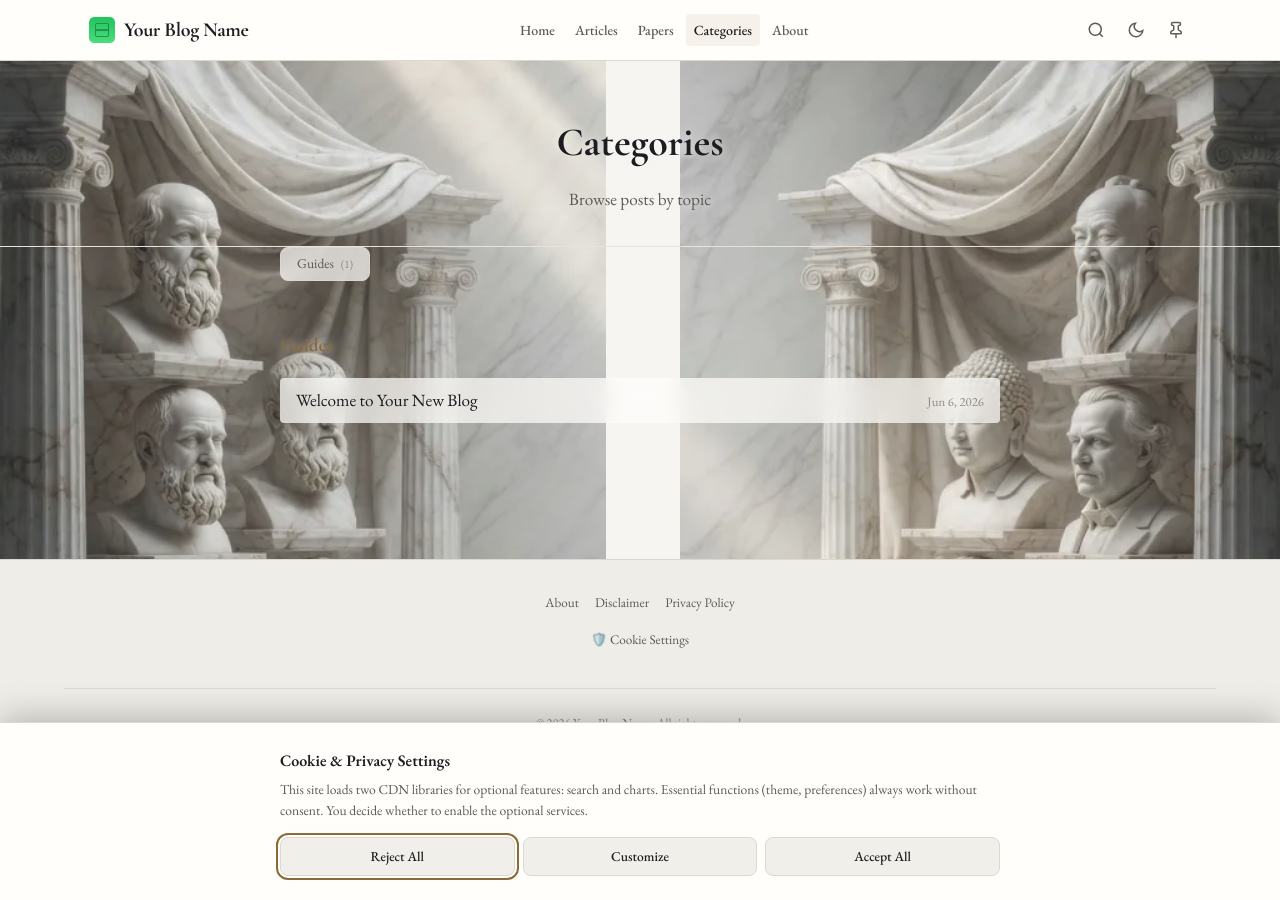
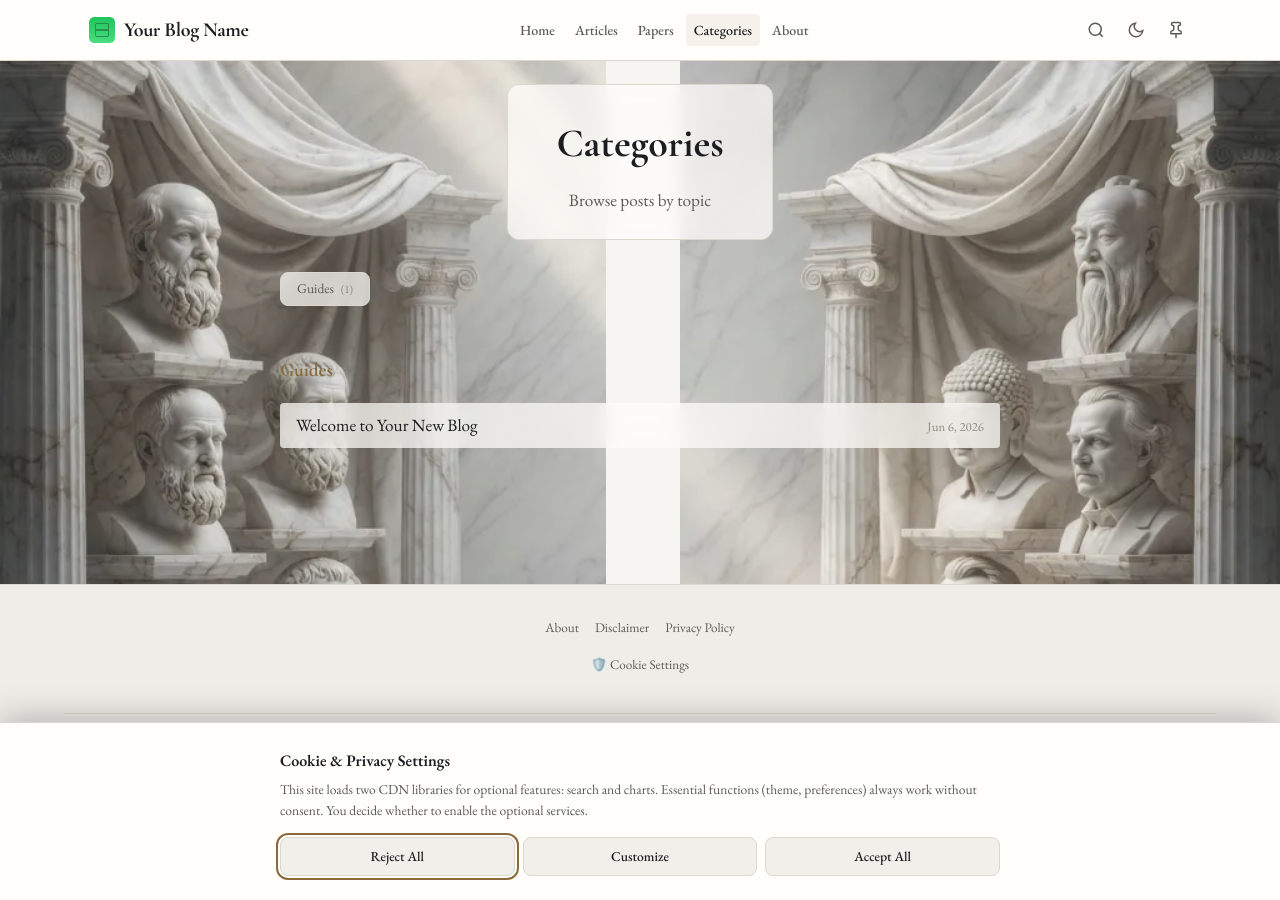
Before and after one commit to Ranzlappen/UdoBroering, a Jekyll site: the page built from pages/categories.html, in a window 1280 px wide. Built offline with Jekyll 4.4.1, drawn with Linux system fonts in a browser that asks for light colours.

Commit message:
Frosted title panel + remove the hairline under page titles
- Page title now gets its own frosted-glass panel over the backdrop
  (page-header on Papers/Categories/Tags as a centered fit-content
  panel; section-title on Articles/Projects as a frosted pill),
  matching the cards. Replaces the old text-shadow halo.
- Delete the horizontal hairline rule under page titles
  (.page-header border-bottom) across all pages.
- (Middle marble body::before was already removed last commit; fresh
  CSS clears any cached copy.)
- sw CACHE_VERSION v8 -> v9.

https://claude.ai/code/session_01BBHFbTAEDBSxdvGGpZ11vy

```diff
--- a/assets/css/style.css
+++ b/assets/css/style.css
@@ -2854,9 +2854,6 @@ h1, h2, h3, h4, h5, h6,
   color: var(--c-text-muted);
 }
 
-/* Page/post titles: a hairline bronze rule beneath, like a chapter head. */
-.page-header { border-bottom: 1px solid var(--c-border-light); }
-
 /* Category / status chips read as small-caps labels, not pills. */
 .post-header__category, .post-card__category {
   font-family: var(--f-body);
@@ -2951,19 +2948,29 @@ body.has-overview-backdrop::after {
 }
 [data-theme="light"] body.has-overview-backdrop::after { opacity: 0.9; }
 
-/* Page headers / section titles float over the backdrop — give them a
-   soft halo so they stay crisp. (Lists/cards sit on opaque surfaces.) */
-body.has-overview-backdrop .page-header h1,
-body.has-overview-backdrop .page-header p,
-body.has-overview-backdrop .section-title,
-body.has-overview-backdrop .taxonomy-section h2 {
-  text-shadow: 0 1px 16px rgba(0,0,0,0.6), 0 1px 3px rgba(0,0,0,0.55);
-}
-[data-theme="light"] body.has-overview-backdrop .page-header h1,
-[data-theme="light"] body.has-overview-backdrop .page-header p,
-[data-theme="light"] body.has-overview-backdrop .section-title,
-[data-theme="light"] body.has-overview-backdrop .taxonomy-section h2 {
-  text-shadow: 0 1px 10px rgba(246,245,242,0.85);
+/* Title gets its own frosted-glass panel over the backdrop, like the cards. */
+body.has-overview-backdrop .page-header,
+body.has-overview-backdrop .section-title {
+  background-color: color-mix(in srgb, var(--c-surface) 72%, transparent);
+  -webkit-backdrop-filter: blur(10px) saturate(1.1);
+  backdrop-filter: blur(10px) saturate(1.1);
+  border: 1px solid var(--c-border);
+  border-radius: var(--border-radius-lg);
+}
+body.has-overview-backdrop .page-header {
+  padding: var(--space-lg) var(--space-2xl);
+  width: fit-content;
+  max-width: 100%;
+  margin: var(--space-lg) auto var(--space-xl);
+}
+body.has-overview-backdrop .section-title {
+  padding: var(--space-xs) var(--space-md);
+}
+@supports not ((-webkit-backdrop-filter: blur(1px)) or (backdrop-filter: blur(1px))) {
+  body.has-overview-backdrop .page-header,
+  body.has-overview-backdrop .section-title {
+    background-color: color-mix(in srgb, var(--c-surface) 92%, transparent);
+  }
 }
 
 /* ============================================================
--- a/sw.js
+++ b/sw.js
@@ -7,7 +7,7 @@ layout: null
    No build step, no Workbox. Bump CACHE_VERSION to invalidate. */
 "use strict";
 
-const CACHE_VERSION = "udoblog-v8";
+const CACHE_VERSION = "udoblog-v9";
 const PRECACHE = CACHE_VERSION + "-precache";
 const RUNTIME = CACHE_VERSION + "-runtime";
 
```
